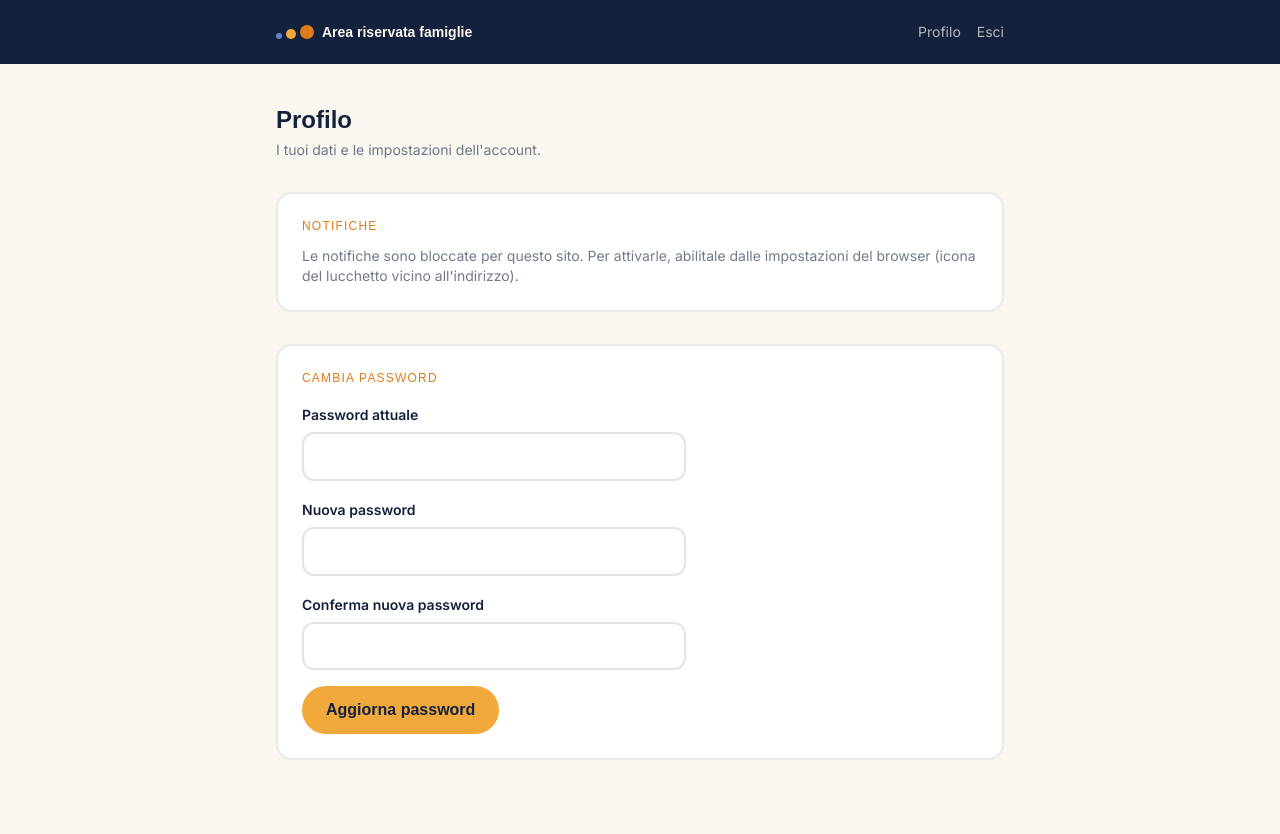
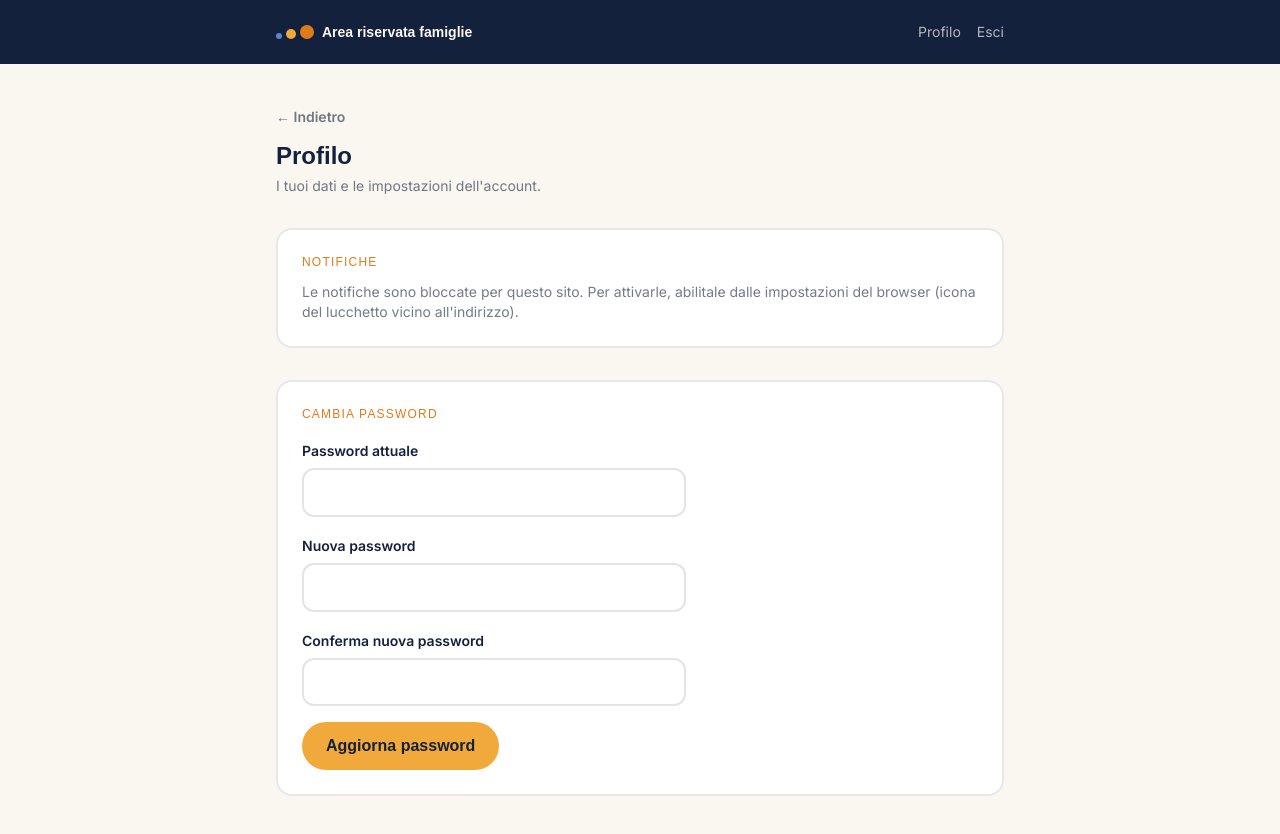
Before and after one commit to icim93/magic-volley-frontend, a React (Vite) app: page /area-riservata/profilo in a window 1280 px wide. Before the commit the page ends 800 px from the top, so only its background shows below. Built offline with nearby package versions, Linux system fonts and the light colour scheme; no server answers; sample sign-in values are in the browser's storage; a web font is replaced by a local one.

Commit message:
Aggiungi pulsante indietro nel profilo genitori
Co-Authored-By: Claude Sonnet 5 <noreply@anthropic.com>

```diff
--- a/src/pages/guardian/GuardianProfile.jsx
+++ b/src/pages/guardian/GuardianProfile.jsx
@@ -1,4 +1,5 @@
 import { useState } from 'react'
+import { Link } from 'react-router-dom'
 import guardianApi from '../../lib/guardianApi'
 import { useGuardianAuth } from '../../context/GuardianAuthContext'
 import NotificationToggle from '../../components/NotificationToggle'
@@ -44,7 +45,11 @@ export default function GuardianProfile() {
 
   return (
     <div>
-      <h1 className="font-display font-bold text-2xl text-navy-dark">Profilo</h1>
+      <Link to="/area-riservata" className="text-sm text-navy-dark/60 hover:text-navy-dark font-semibold">
+        ← Indietro
+      </Link>
+
+      <h1 className="font-display font-bold text-2xl text-navy-dark mt-3">Profilo</h1>
       <p className="text-navy-dark/60 text-sm mt-1">I tuoi dati e le impostazioni dell'account.</p>
 
       {guardian && (
```
